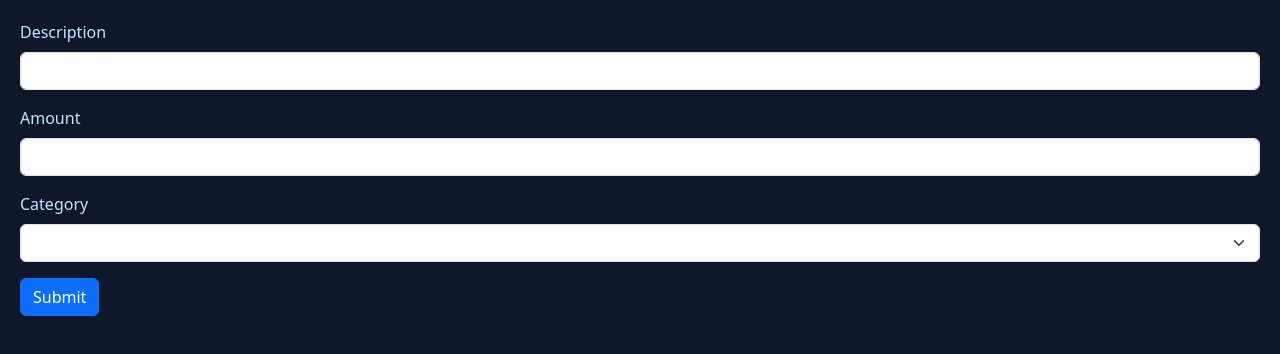
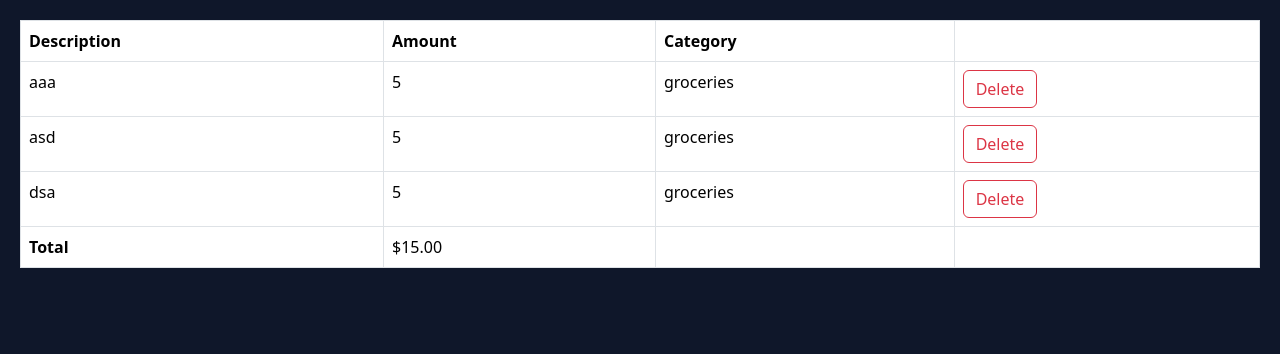
Before and after one commit to level1cr3/learnReact, a React (Vite) app: page / in a window 1280 px wide. Shown: the top 354 px of the page. Built offline with nearby package versions, Linux system fonts and the light colour scheme.

Commit message:
Expense-tracker : step 1 expenseList done

```diff
--- a/src/App.tsx
+++ b/src/App.tsx
@@ -1,40 +1,17 @@
-import Form from "./components/ExpenseTracker/Form";
-import Table from "./components/ExpenseTracker/Table";
 import { useState } from "react";
-
-type ProductInfo = {
-  description: string;
-  amount: number;
-  category: string;
-};
+import ExpenseList from "./expense-tracker/components/ExpenseList";
 
 function App() {
-  const defaultValue: ProductInfo[] = [];
-  const [expense, setExpense] = useState(defaultValue);
-
-  const categories = ["Groceries", "Utilities", "Entertainment"];
-
-  const handleAddToExpense = (data: ProductInfo) => {
-    setExpense([...expense, data]);
-  };
-
-  const handleExpenseDelete = (index: number) => {
-    setExpense(expense.filter((item, i) => i !== index));
-  };
-
+  const [expenses, setExpenses] = useState([
+    { id: 1, description: "aaa", amount: 5, category: "groceries" },
+    { id: 2, description: "asd", amount: 5, category: "groceries" },
+    { id: 3, description: "dsa", amount: 5, category: "groceries" },
+  ]);
   return (
-    <>
-      <Form
-        categoryDropdownData={categories}
-        addToExpense={handleAddToExpense}
-      />
-      <div className="my-5"></div>
-      <Table
-        onDelete={handleExpenseDelete}
-        filter={categories}
-        data={expense}
-      />
-    </>
+    <ExpenseList
+      expenses={expenses}
+      onDelete={(id) => setExpenses(expenses.filter((item) => item.id !== id))}
+    />
   );
 }
 
--- /dev/null
+++ b/src/expense-tracker/components/ExpenseList.tsx
@@ -0,0 +1,62 @@
+import React from "react";
+
+type Expense = {
+  id: number;
+  description: string;
+  amount: number;
+  category: string; // in real world application this would be an object as well with id, name etc...
+};
+
+type Props = {
+  expenses: Expense[];
+  onDelete: (id: number) => void;
+};
+
+const ExpenseList = ({ expenses, onDelete }: Props) => {
+  if (expenses.length < 1) return null;
+
+  return (
+    <table className="table table-bordered">
+      <thead>
+        <tr>
+          <th>Description</th>
+          <th>Amount</th>
+          <th>Category</th>
+          <th></th>
+        </tr>
+      </thead>
+      <tbody>
+        {expenses.map((expense) => (
+          <tr key={expense.id}>
+            <td>{expense.description}</td>
+            <td>{expense.amount}</td>
+            <td>{expense.category}</td>
+            <td>
+              <button
+                className="btn btn-outline-danger"
+                onClick={() => onDelete(expense.id)}
+              >
+                Delete
+              </button>
+            </td>
+          </tr>
+        ))}
+      </tbody>
+      <tfoot>
+        <tr>
+          <th>Total</th>
+          <td>
+            $
+            {expenses
+              .reduce((acc, expense) => expense.amount + acc, 0)
+              .toFixed(2)}
+          </td>
+          <td></td>
+          <td></td>
+        </tr>
+      </tfoot>
+    </table>
+  );
+};
+
+export default ExpenseList;
```
